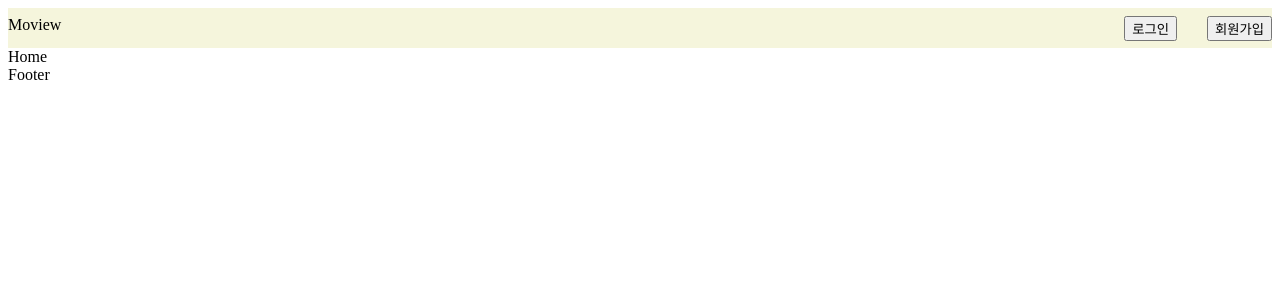
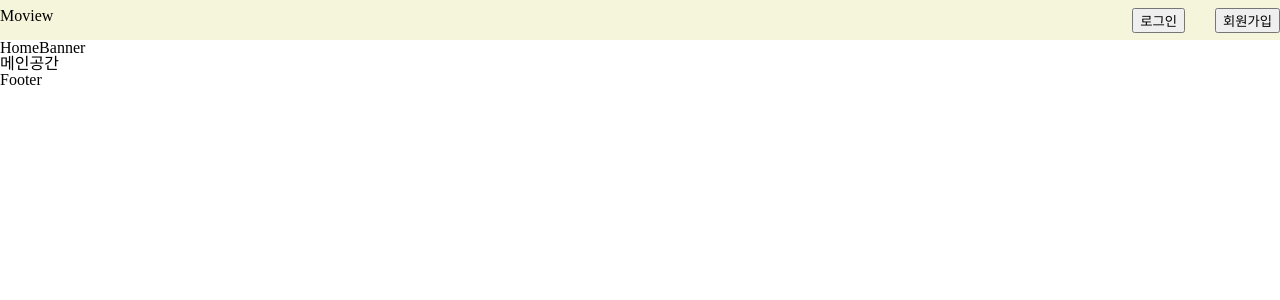
Before and after one commit to team-15-moview/front-end, a React (Create React App) app: page / in a window 1280 px wide. Shown: the top 300 px of the page. Built offline with nearby package versions, Linux system fonts and the light colour scheme.

Commit message:
스타일리셋 설정, 폴더 추가, 레아아웃, 홈화면 프레임 중간
reset 컴포넌트 추가 -> install 해주기
스타일 common -> 공통 스타일 컴포넌트
components 내부 페이지 이름의 폴더 -> 페이지에서 사용하는 컴포넌트들 넣어주기 위함

```diff
--- a/package.json
+++ b/package.json
@@ -11,6 +11,7 @@
     "react-router-dom": "^6.14.1",
     "react-scripts": "5.0.1",
     "styled-components": "^6.0.4",
+    "styled-reset": "^4.5.1",
     "web-vitals": "^2.1.0"
   },
   "scripts": {
--- /dev/null
+++ b/src/components/home/HomeBanner.jsx
@@ -0,0 +1,5 @@
+import React from "react";
+
+export default function HomeBanner() {
+  return <aside>HomeBanner</aside>;
+}
--- a/src/index.js
+++ b/src/index.js
@@ -1,11 +1,13 @@
-import ReactDOM from 'react-dom/client';
-import App from './App';
-import reportWebVitals from './reportWebVitals';
-import { BrowserRouter } from 'react-router-dom';
+import ReactDOM from "react-dom/client";
+import App from "./App";
+import reportWebVitals from "./reportWebVitals";
+import { BrowserRouter } from "react-router-dom";
+import { Reset } from "styled-reset";
 
-const root = ReactDOM.createRoot(document.getElementById('root'));
+const root = ReactDOM.createRoot(document.getElementById("root"));
 root.render(
   <BrowserRouter>
+    <Reset />
     <App />
   </BrowserRouter>
 );
--- a/src/layout/Header.jsx
+++ b/src/layout/Header.jsx
@@ -1,14 +1,14 @@
-import { HeaderWrapper, StyledHeader, ButtonsWrapper } from "./style";
+import { HeaderWrapper, StyledHeader, HeaderNav } from "./style";
 
 function Header() {
   return (
     <StyledHeader>
       <HeaderWrapper>
         <div className="logo">Moview</div>
-        <ButtonsWrapper>
+        <HeaderNav>
           <button>로그인</button>
           <button>회원가입</button>
-        </ButtonsWrapper>
+        </HeaderNav>
       </HeaderWrapper>
     </StyledHeader>
   );
--- a/src/layout/PageLayout.jsx
+++ b/src/layout/PageLayout.jsx
@@ -1,18 +1,15 @@
-import { Outlet } from "react-router-dom"
-import Footer from "./Footer"
-import Header from "./Header"
-import { StyledLayout } from "./style"
+import { Outlet } from "react-router-dom";
+import Footer from "./Footer";
+import Header from "./Header";
 
 function PageLayout() {
   return (
     <>
-      <Header/>
-        <StyledLayout>
-          <Outlet/>
-        </StyledLayout>
-      <Footer/>
+      <Header />
+      <Outlet />
+      <Footer />
     </>
-  )
+  );
 }
 
-export default PageLayout
+export default PageLayout;
--- a/src/layout/style.js
+++ b/src/layout/style.js
@@ -1,9 +1,4 @@
 import { styled } from "styled-components";
-
-export const StyledLayout = styled.main`
-  margin: 0px auto;
-  max-width: 1320px;
-`;
 
 export const StyledHeader = styled.header`
   background: beige;
@@ -19,7 +14,7 @@ export const HeaderWrapper = styled.div`
   width: 1320px;
 `;
 
-export const ButtonsWrapper = styled.div`
+export const HeaderNav = styled.nav`
   display: flex;
   gap: 30px;
 `;
--- a/src/pages/Home.jsx
+++ b/src/pages/Home.jsx
@@ -1,8 +1,13 @@
+import HomeBanner from "../components/home/HomeBanner";
+import { LayoutMargin } from "../styles/common";
 
 function Home() {
   return (
-    <div>Home</div>
-  )
+    <LayoutMargin>
+      <HomeBanner />
+      <main>메인공간</main>
+    </LayoutMargin>
+  );
 }
 
-export default Home
+export default Home;
--- /dev/null
+++ b/src/styles/common.jsx
@@ -0,0 +1,6 @@
+import { styled } from "styled-components";
+
+export const LayoutMargin = styled.div`
+  max-width: 1320px;
+  margin: 0 auto;
+`;
```
Also changed, not shown: src/App.js (+4 -4 lines), 1 other file (tests, documents, lock files or other folders).
